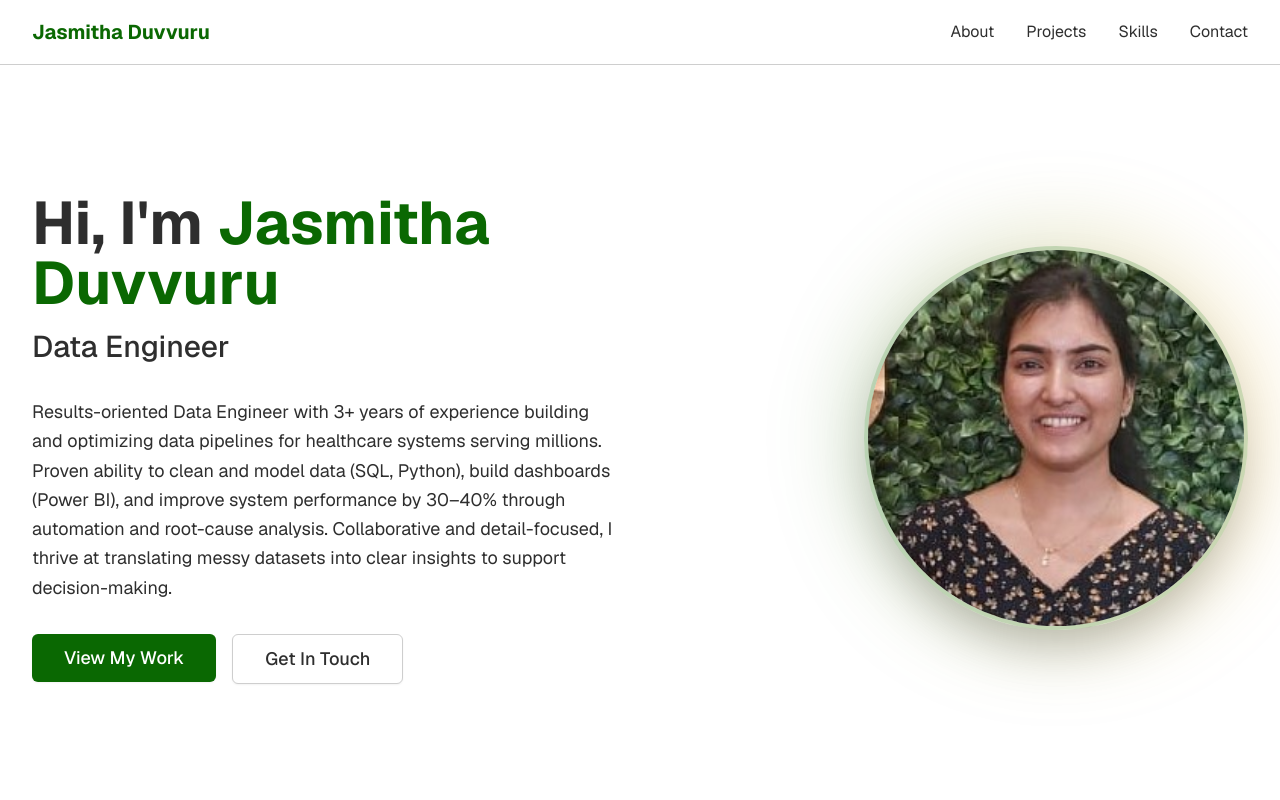
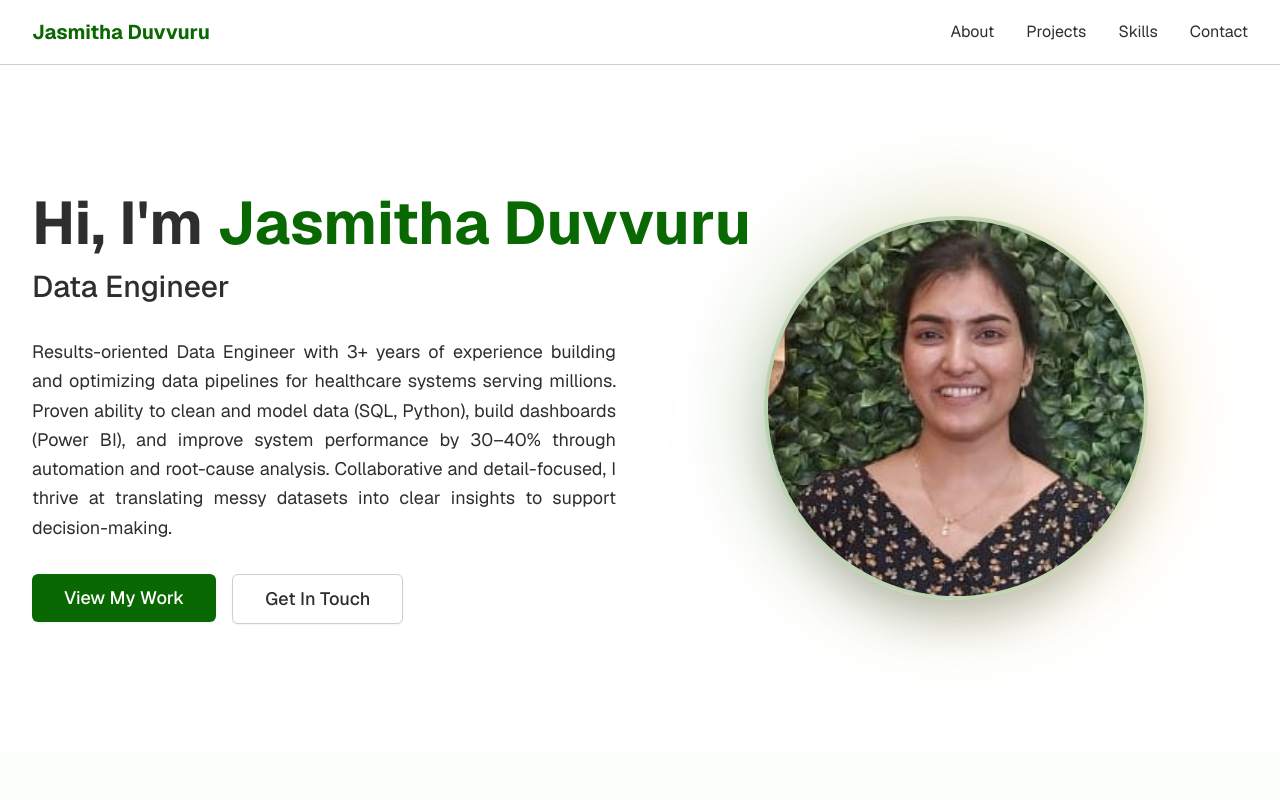
Before and after one commit to jazzduvv-56/v0-personal-website-design_Jasmitha-Duvvuru, a Next.js app: page / in a window 1280 px wide. Shown: the top 800 px of the page. Built offline with nearby package versions, Linux system fonts and the light colour scheme.

Commit message:
feat: adjust hero section layout
Center profile pic, keep full name on one line, justify text

Co-authored-by: null <230051113+jazzduvv-56@users.noreply.github.com>

```diff
--- a/components/hero-section.tsx
+++ b/components/hero-section.tsx
@@ -17,14 +17,14 @@ export function HeroSection() {
         <div className="grid lg:grid-cols-2 gap-12 items-center">
           <div className="space-y-8">
             <div className="space-y-4">
-              <h1 className="text-4xl lg:text-6xl font-bold text-balance">
+              <h1 className="text-4xl lg:text-6xl font-bold text-balance whitespace-nowrap">
                 {"Hi, I'm "}
                 <span className="text-primary">Jasmitha Duvvuru</span>
               </h1>
               <h2 className="text-2xl lg:text-3xl text-muted-foreground font-medium">Data Engineer</h2>
             </div>
 
-            <p className="text-lg text-muted-foreground leading-relaxed text-pretty">
+            <p className="text-lg text-muted-foreground leading-relaxed text-pretty text-justify">
               Results-oriented Data Engineer with 3+ years of experience building and optimizing data pipelines for
               healthcare systems serving millions. Proven ability to clean and model data (SQL, Python), build
               dashboards (Power BI), and improve system performance by 30–40% through automation and root-cause
@@ -47,7 +47,7 @@ export function HeroSection() {
             </div>
           </div>
 
-          <div className="flex justify-center lg:justify-end">
+          <div className="flex justify-center lg:justify-center">
             <div className="relative">
               <div className="w-80 h-80 lg:w-96 lg:h-96 rounded-full overflow-hidden border-4 border-primary/20 shadow-2xl">
                 <Image
```
